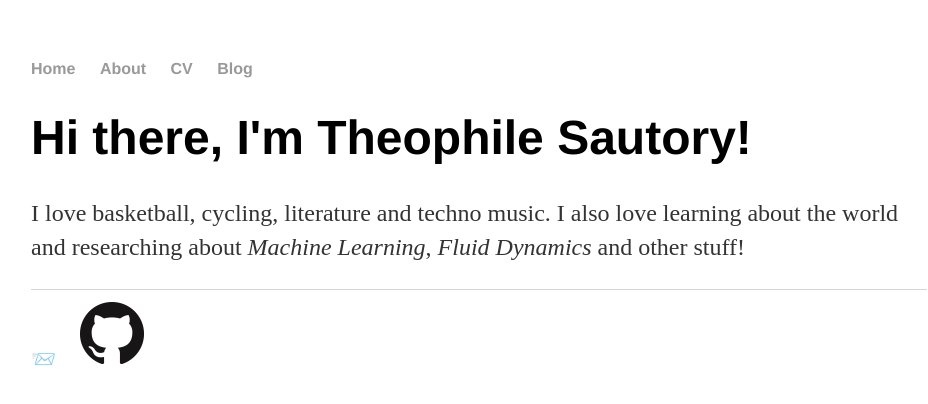
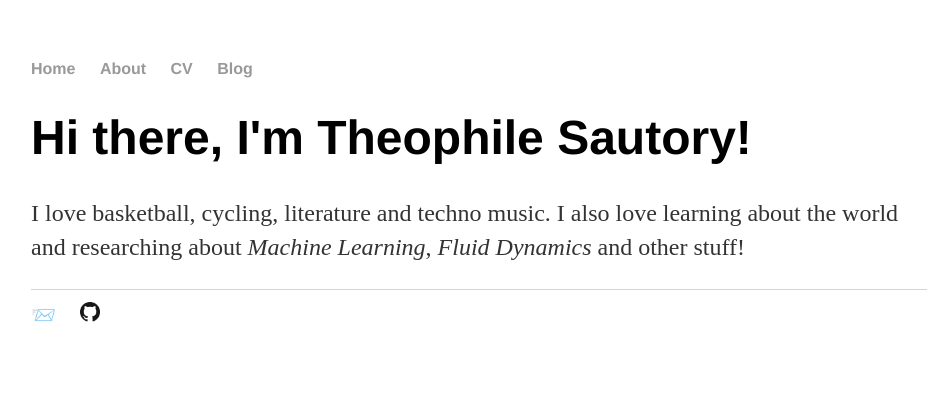
Before and after one commit to Theosau/TheosauOld.github.io, a Jekyll site: the page built from index.html, in a window 1280 px wide. Shown: the top 404 px of the page, without its empty margins (161-1089 px from the left). Built offline with Jekyll 4.4.1, drawn with Linux system fonts in a browser that asks for light colours.

Commit message:
Update default.html

```diff
--- a/_layouts/default.html
+++ b/_layouts/default.html
@@ -23,7 +23,7 @@
     		<ul>
         		<li><a href="mailto:theophile.sautory@gmail.com"> <span style='font-size:20px;'>&#128232;</span></a></li>
         		<li><a href="https://github.com/Theosau"><img src="../images/logos/
-github_logo.png"/></a></li>
+github_logo.png"/ width=20 height=20 ></a></li>
 			</ul>
 		</footer>
 	</body>
```
